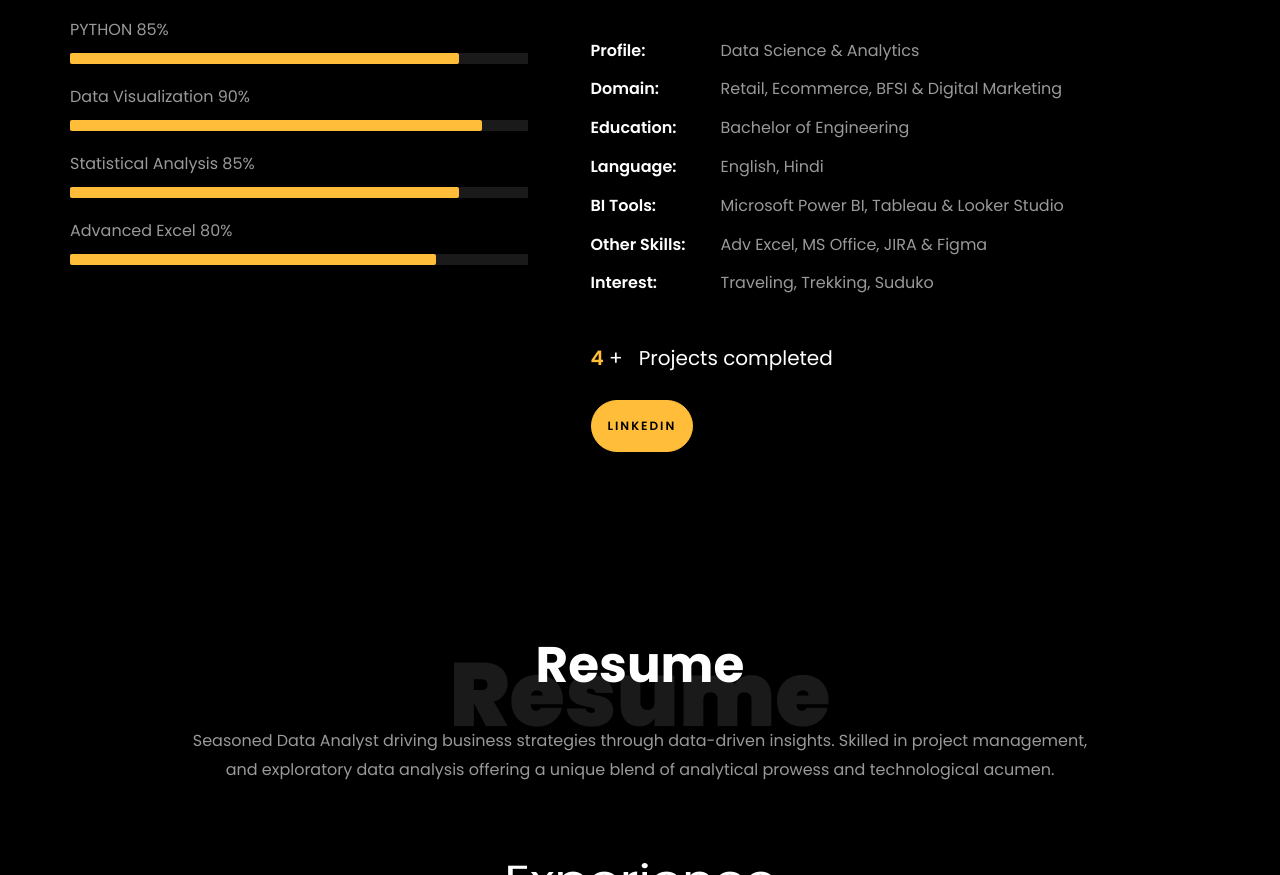
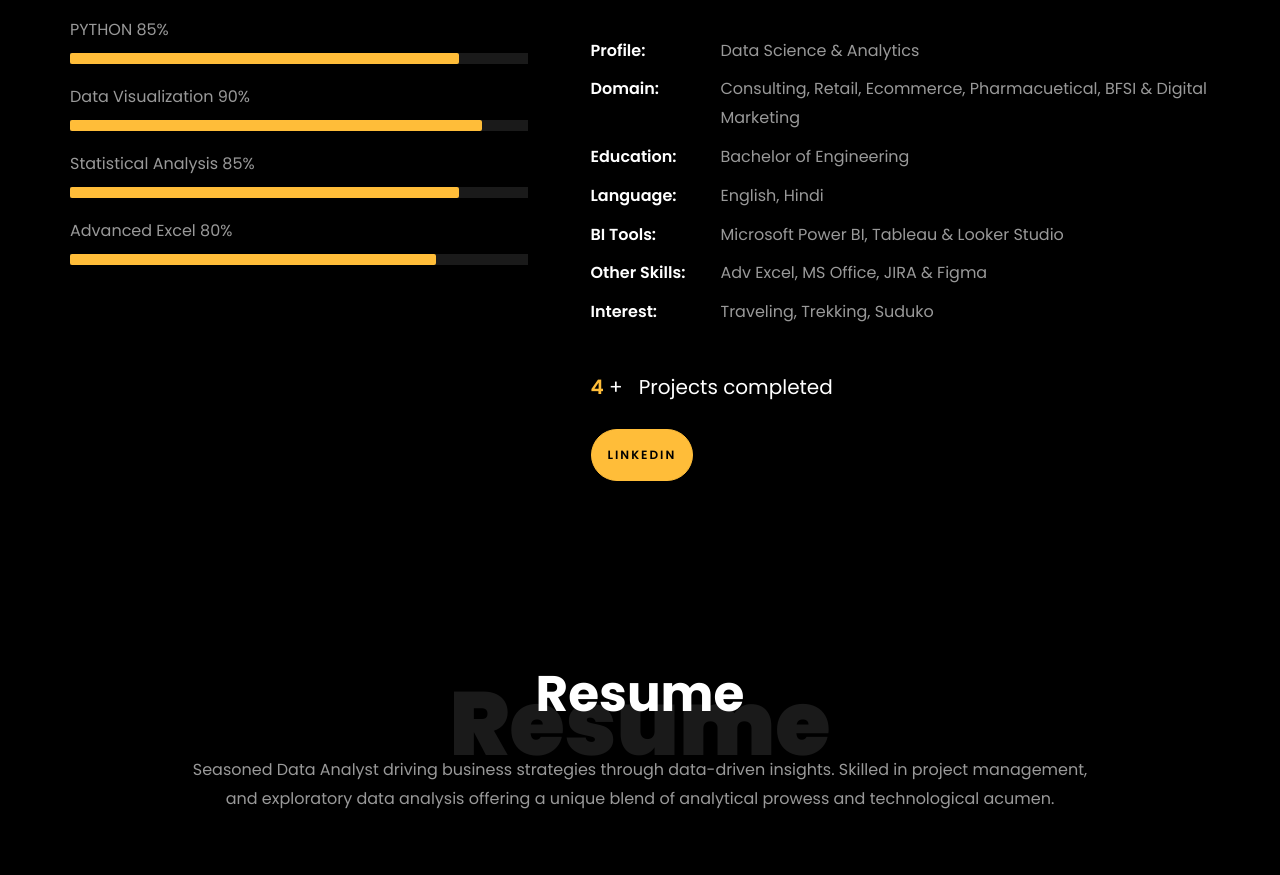
Before and after one commit to MPraveenKumar97/MPraveenKumar97.github.io, a plain HTML site: page index.html in a window 1280 px wide. Shown: the part 1166-2041 px from the top of the page. Drawn offline with Linux system fonts and the light colour scheme; files whose address does not match are found by name.

Commit message:
Update index.html

```diff
--- a/index.html
+++ b/index.html
@@ -272,7 +272,7 @@
 								<p>Data Analyst adept in Python programming with a focus on EDA and statistical analysis. Proficient in utilizing tools such as NumPy, Pandas, Matplotlib, Power BI, and Tableau, showcasing a strong foundation in data analysis and visualization. With a background in Mechanical Engineering and relevant certifications, I bring a blend of analytical skills and technological acumen to the table. Eager to contribute to dynamic teams by leveraging my expertise in data-driven decision-making.</p>
 								<ul class="about-info mt-4 px-md-0 px-2">
 									<li class="d-flex"><span>Profile:</span> <span>Data Science &amp; Analytics</span></li>
-									<li class="d-flex"><span>Domain:</span> <span>Retail, Ecommerce, BFSI &amp; Digital Marketing</span></li>
+									<li class="d-flex"><span>Domain:</span> <span>Consulting, Retail, Ecommerce, Pharmacuetical, BFSI &amp; Digital Marketing</span></li>
 									<li class="d-flex"><span>Education:</span> <span>Bachelor of Engineering</span></li>
 									<li class="d-flex"><span>Language:</span> <span>English, Hindi</span></li>
 									<li class="d-flex"><span>BI Tools:</span> <span>Microsoft Power BI, Tableau &amp; Looker Studio</span></li>
```
